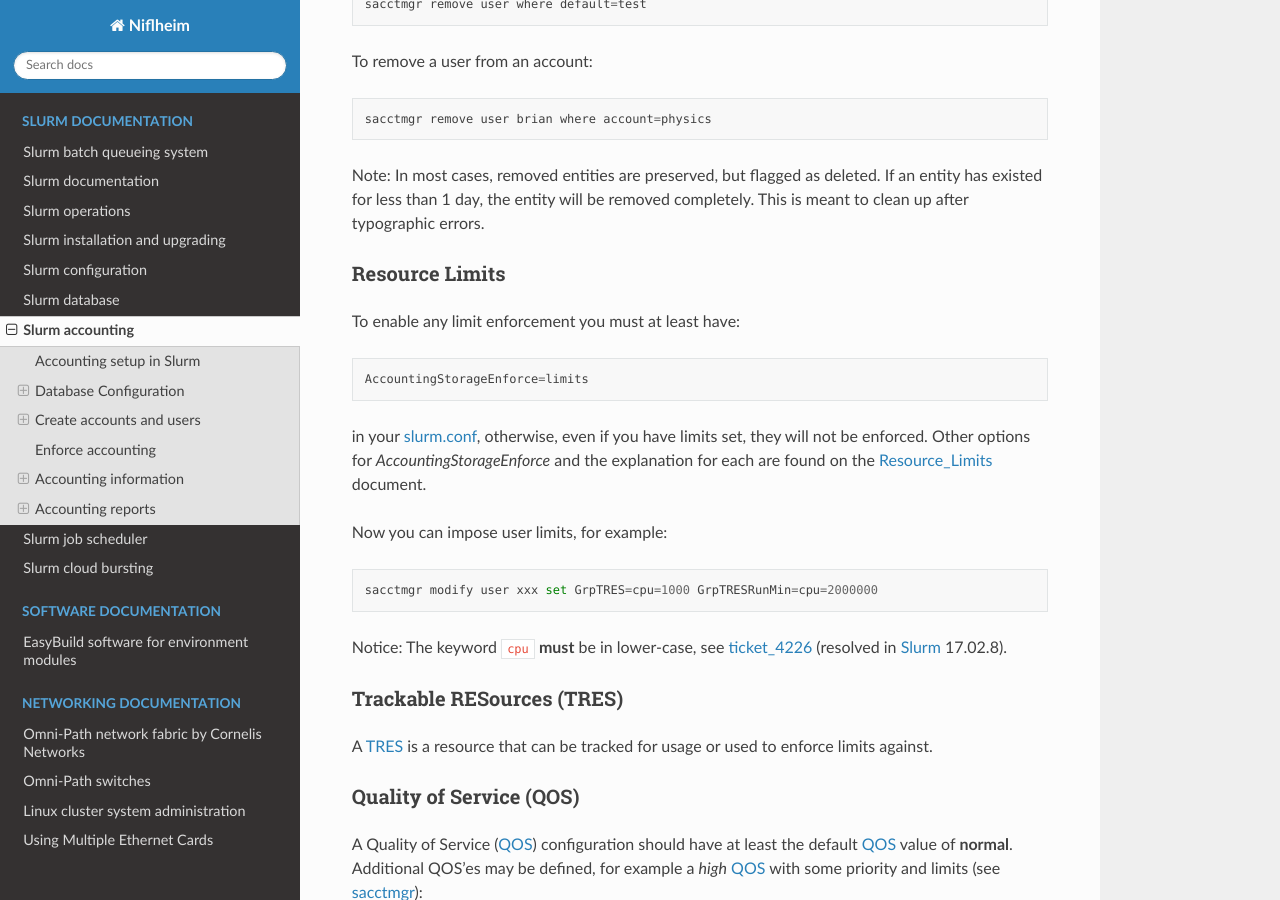
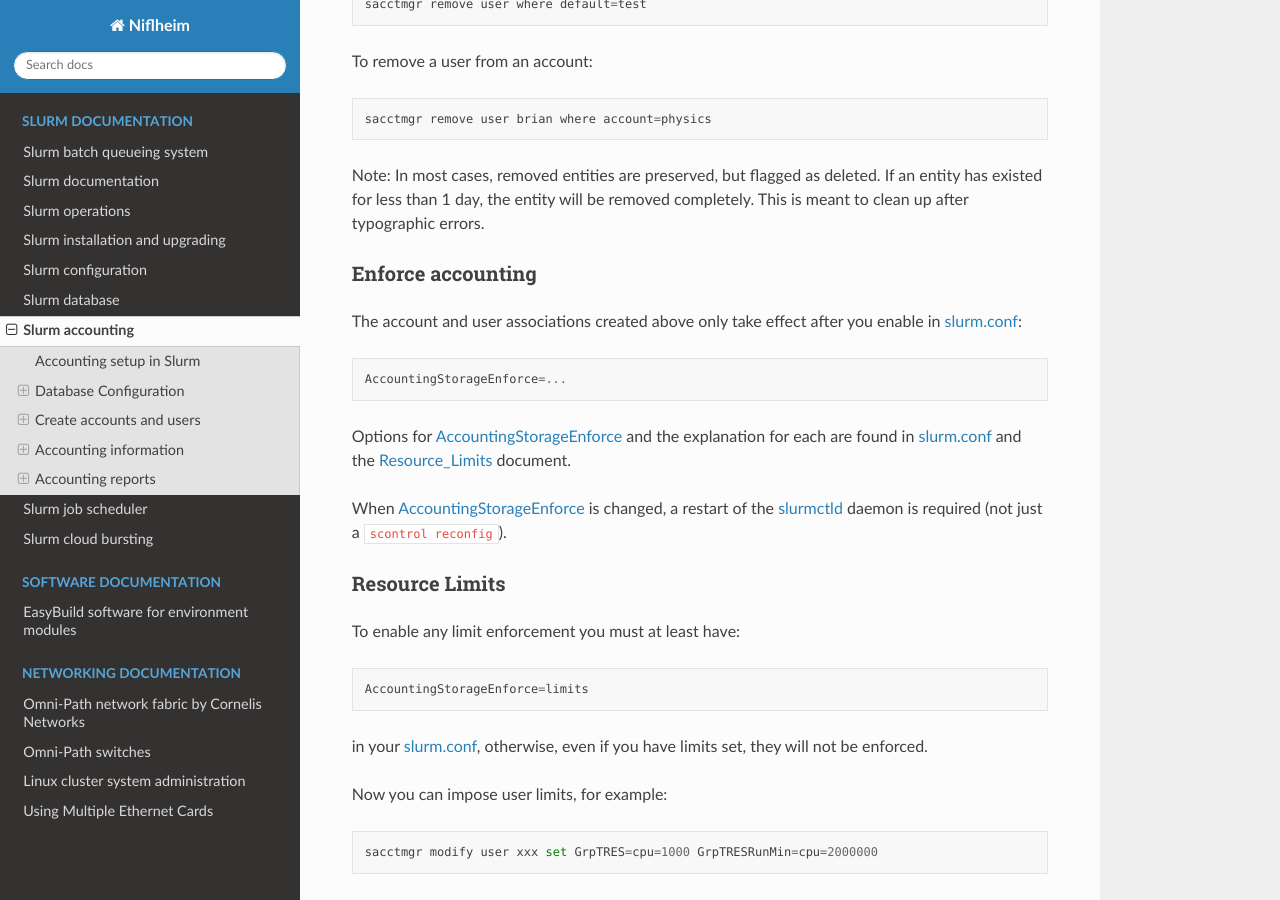
Before and after one commit to OleHolmNielsen/Niflheim_system, a Sphinx documentation site: the page built from docs/Slurm_accounting.rst, in a window 1280 px wide and 900 px high, scrolled down 7340 px. Built offline with Sphinx 7.4.7 and the Read the Docs theme 3.1.0, drawn with Linux system fonts in a browser that asks for light colours; some of the changed text lies outside the part shown.

Commit message:
Moved Enforce accounting section

```diff
--- a/docs/Slurm_accounting.rst
+++ b/docs/Slurm_accounting.rst
@@ -303,6 +303,19 @@ To remove a user from an account::
 
 Note: In most cases, removed entities are preserved, but flagged as deleted. If an entity has existed for less than 1 day, the entity will be removed completely. This is meant to clean up after typographic errors.
 
+Enforce accounting
+---------------------
+
+The account and user associations created above only take effect after you enable in slurm.conf_::
+
+  AccountingStorageEnforce=...
+
+Options for AccountingStorageEnforce_ and the explanation for each are found in slurm.conf_ and the Resource_Limits_ document.
+
+When AccountingStorageEnforce_ is changed, a restart of the slurmctld_ daemon is required (not just a ``scontrol reconfig``).
+
+.. _AccountingStorageEnforce: https://slurm.schedmd.com/slurm.conf.html#OPT_AccountingStorageEnforce
+
 Resource Limits
 ---------------
 
@@ -311,7 +324,6 @@ To enable any limit enforcement you must at least have::
   AccountingStorageEnforce=limits
 
 in your slurm.conf_, otherwise, even if you have limits set, they will not be enforced.
-Other options for *AccountingStorageEnforce* and the explanation for each are found on the Resource_Limits_ document.
 
 Now you can impose user limits, for example::
 
```
Also changed, not shown: other parts of docs/Slurm_accounting.rst (+0 -12 lines).
